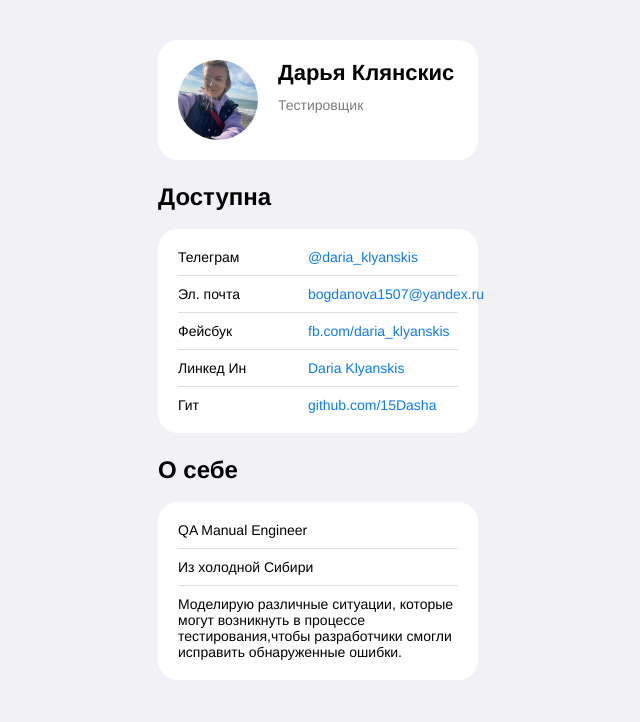
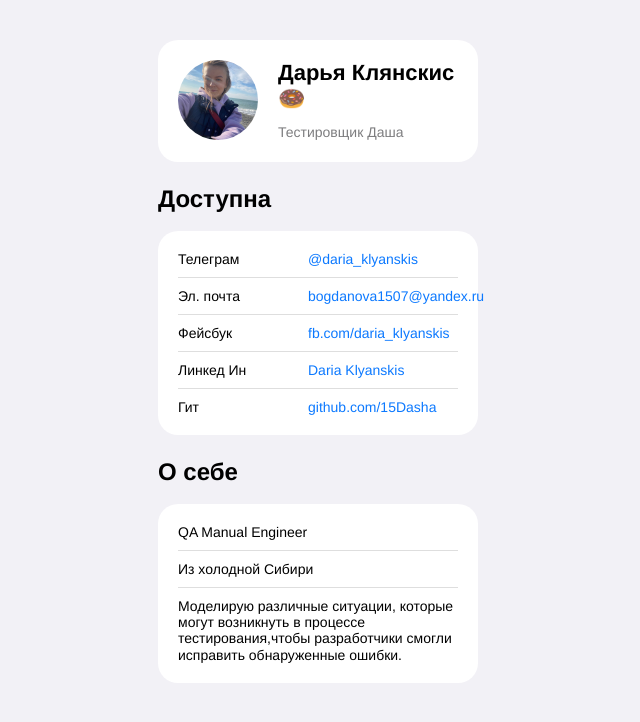
Before and after one commit to 15Dasha/cv, a plain HTML site: page index.html in a window 1280 px wide. Shown: the whole page, without its empty margins (322-962 px from the left). Drawn offline with Linux system fonts and the light colour scheme.

Commit message:
name is changed

```diff
--- a/index.html
+++ b/index.html
@@ -12,8 +12,8 @@
     <header class="header">
       <img src="./my_img.jpg" alt="avatar" class="header__avatar" />
       <div class="header__textContainer">
-        <h1 class="header__title">Дарья Клянскис</h1>
-        <h3 class="header__subtitle">Тестировщик</h3>
+        <h1 class="header__title">Дарья Клянскис 🍩 </h1>
+        <h3 class="header__subtitle">Тестировщик Даша</h3>
       </div>
     </header>
     <main>
@@ -75,7 +75,7 @@
       </section>
     </main>
     <!-- <footer>
-      <a class="button-link" href=""> В чем сила, брат? </a>
+      <a class="button-link" href=""> В чем  сила, брат? </a>
     </footer> -->
   </body>
 </html>
```
